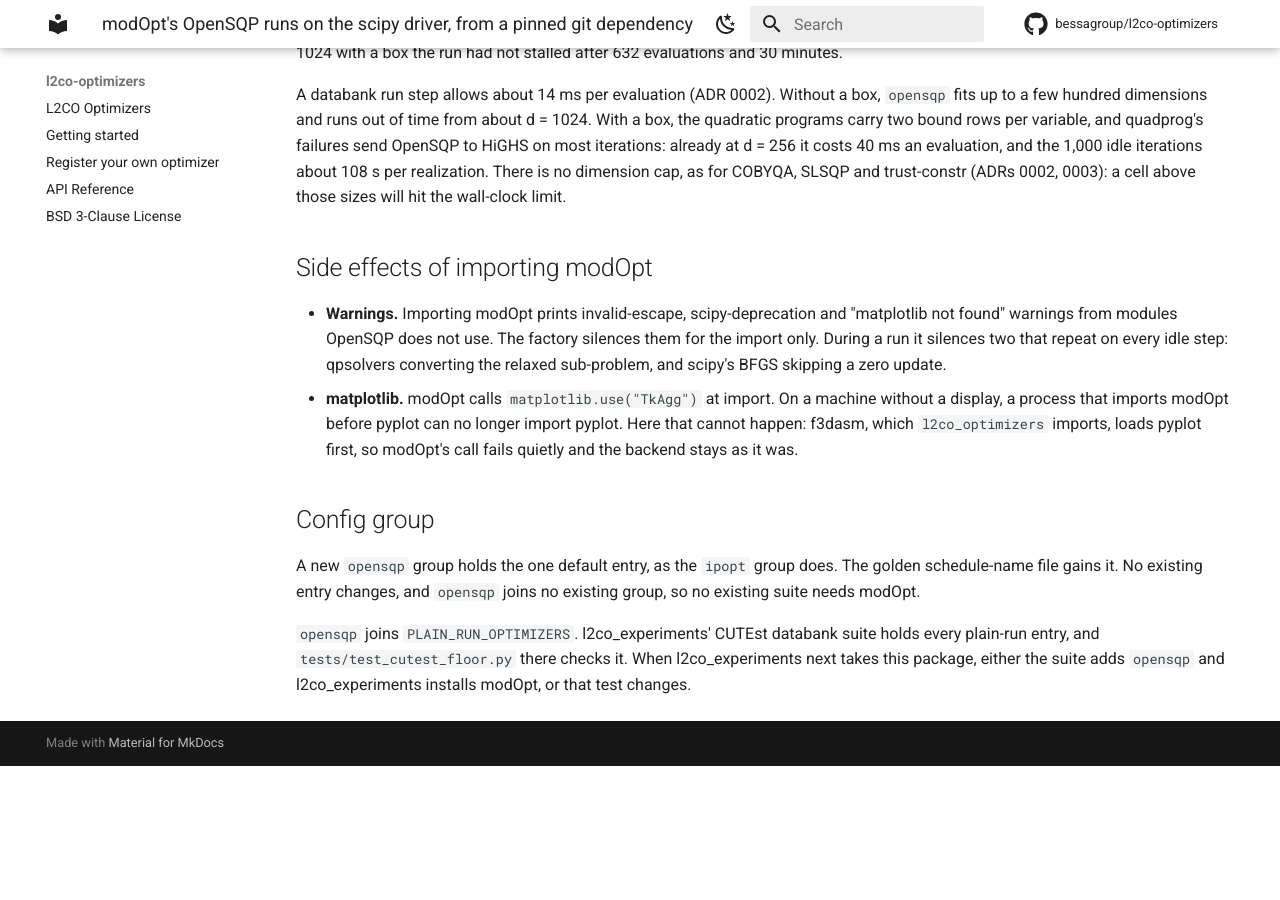
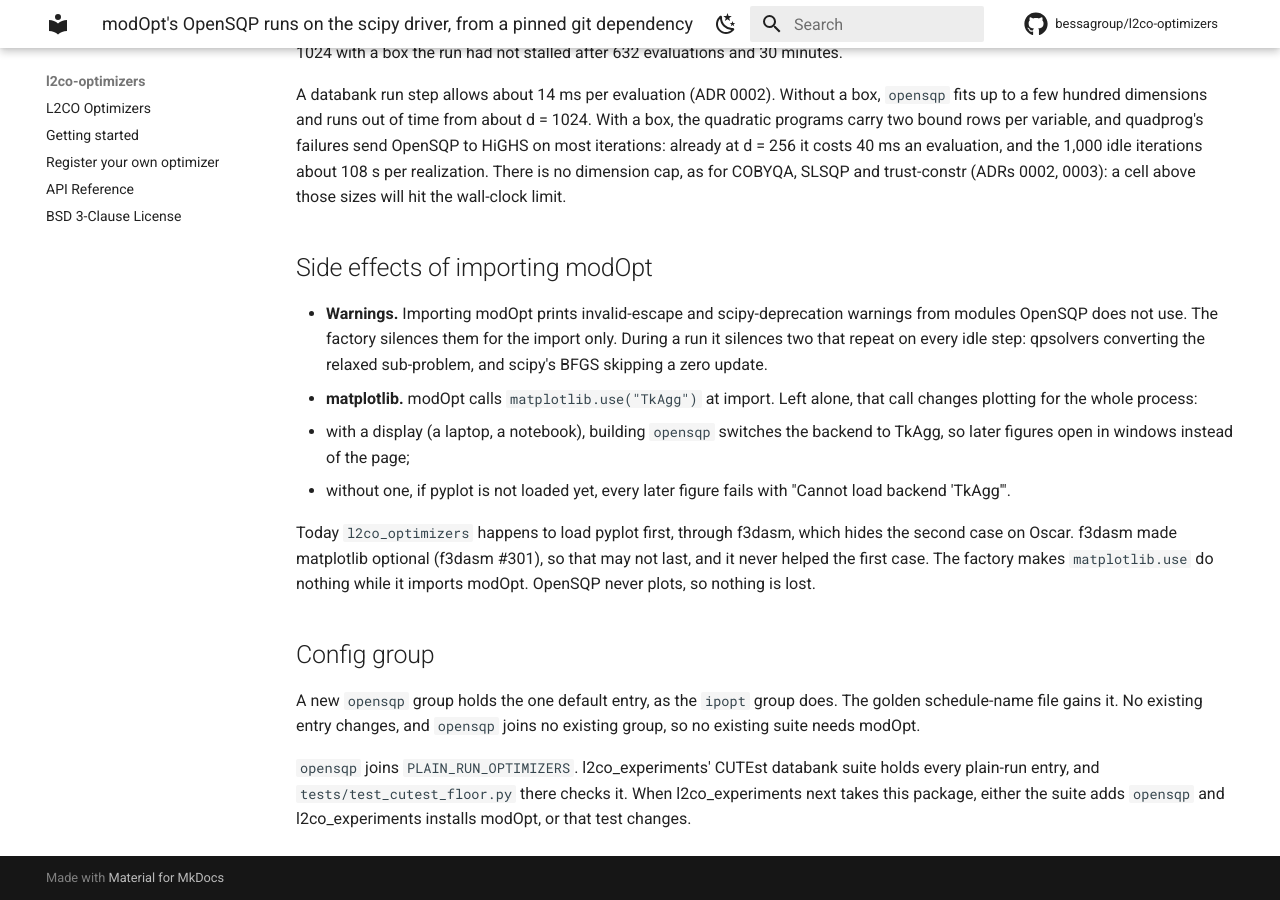
Before and after one commit to bessagroup/l2co-optimizers, an MkDocs documentation site: the page built from docs/adr/0010-modopt-opensqp-from-a-pinned-git-dependency-group.md, in a window 1280 px wide and 900 px high, scrolled down 3971 px. Built offline with MkDocs 1.6.1 and Material for MkDocs 9.7.7, drawn with Linux system fonts in a browser that asks for light colours; comment, search, counter and statistics services are not loaded; before the commit the page ends 4737 px from its top, so only the background shows below that.

Commit message:
fix: opensqp keeps modOpt from switching matplotlib's backend (ADR 0010)
modOpt's visualization module calls matplotlib.use("TkAgg") at import.
With a display that switched the whole process to TkAgg, so a
notebook's figures opened in windows. Without one, if pyplot was not
loaded yet, every later figure failed with "Cannot load backend
'TkAgg'". The second case was hidden only because f3dasm happens to
load pyplot first, and f3dasm has made matplotlib optional.

_modopt() now makes matplotlib.use do nothing while it imports modOpt.
OpenSQP never plots. A fresh-interpreter test fails if modOpt's call
reaches matplotlib.

Co-Authored-By: Claude Opus 5.5 (1M context) <noreply@anthropic.com>

```diff
--- a/docs/adr/0010-modopt-opensqp-from-a-pinned-git-dependency-group.md
+++ b/docs/adr/0010-modopt-opensqp-from-a-pinned-git-dependency-group.md
@@ -222,16 +222,24 @@ wall-clock limit.
 
 ## Side effects of importing modOpt
 
-- **Warnings.** Importing modOpt prints invalid-escape, scipy-deprecation
-  and "matplotlib not found" warnings from modules OpenSQP does not use.
-  The factory silences them for the import only. During a run it
-  silences two that repeat on every idle step: qpsolvers converting the
-  relaxed sub-problem, and scipy's BFGS skipping a zero update.
-- **matplotlib.** modOpt calls `matplotlib.use("TkAgg")` at import. On a
-  machine without a display, a process that imports modOpt before
-  pyplot can no longer import pyplot. Here that cannot happen: f3dasm,
-  which `l2co_optimizers` imports, loads pyplot first, so modOpt's call
-  fails quietly and the backend stays as it was.
+- **Warnings.** Importing modOpt prints invalid-escape and
+  scipy-deprecation warnings from modules OpenSQP does not use. The
+  factory silences them for the import only. During a run it silences
+  two that repeat on every idle step: qpsolvers converting the relaxed
+  sub-problem, and scipy's BFGS skipping a zero update.
+- **matplotlib.** modOpt calls `matplotlib.use("TkAgg")` at import. Left
+  alone, that call changes plotting for the whole process:
+  - with a display (a laptop, a notebook), building `opensqp` switches
+    the backend to TkAgg, so later figures open in windows instead of
+    the page;
+  - without one, if pyplot is not loaded yet, every later figure fails
+    with "Cannot load backend 'TkAgg'".
+
+  Today `l2co_optimizers` happens to load pyplot first, through f3dasm,
+  which hides the second case on Oscar. f3dasm made matplotlib optional
+  (f3dasm #301), so that may not last, and it never helped the first
+  case. The factory makes `matplotlib.use` do nothing while it imports
+  modOpt. OpenSQP never plots, so nothing is lost.
 
 ## Config group
 
```
Also changed, not shown: 2 other files.
